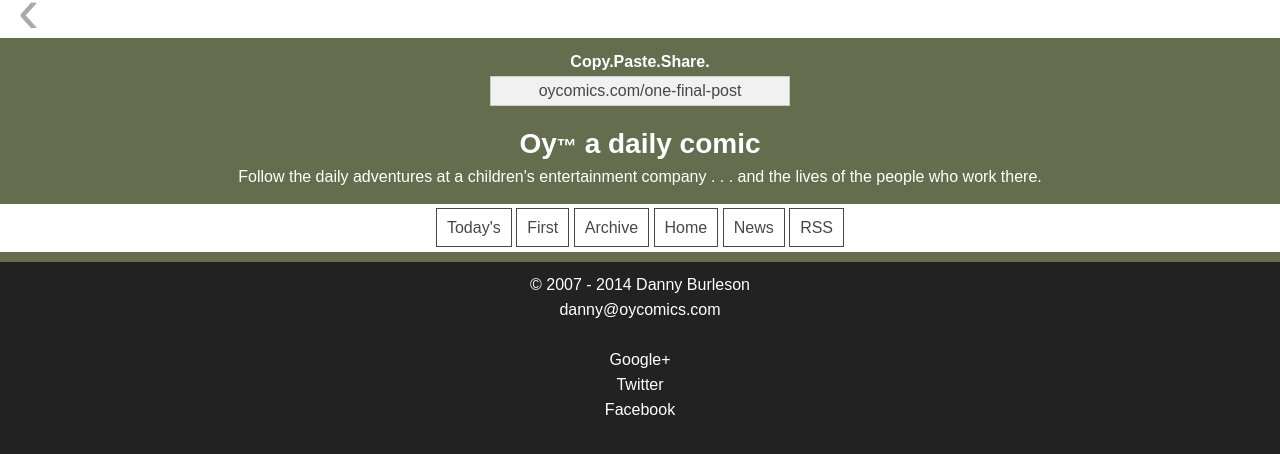
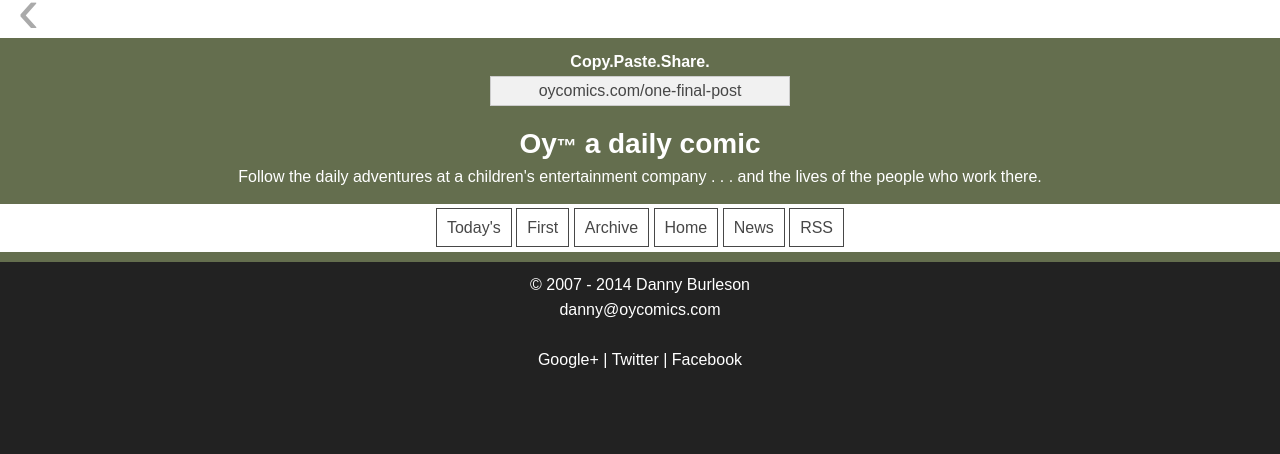
Before and after one commit to oycomics/oycomics.github.io, a Jekyll site: the page built from index.html, in a window 1280 px wide. Shown: the top 454 px of the page. Built offline with Jekyll 4.4.1, drawn with Linux system fonts in a browser that asks for light colours; Markdown is read by kramdown in place of the engine named in the settings; the list of posts is cut into pages by our own code.

Commit message:
Update footer.html

```diff
--- a/_includes/footer.html
+++ b/_includes/footer.html
@@ -1,6 +1,6 @@
 <div class="footer">
 	<a href="mailto:danny@oycomics.com" class="copyright">&copy; 2007 - {{ site.time | date: "%Y" }} Danny Burleson<br>danny@oycomics.com</a><br>
-	<a class="footer_nav_item googleplus" href="https://plus.google.com/+Oycomics" target="_blank">Google+</a><br>
-	<a class="footer_nav_item twitter" href="https://twitter.com/oycomics" target="_blank">Twitter</a><br>
+	<a class="footer_nav_item googleplus" href="https://plus.google.com/+Oycomics" target="_blank">Google+</a> |
+	<a class="footer_nav_item twitter" href="https://twitter.com/oycomics" target="_blank">Twitter</a> |
 	<a class="footer_nav_item facebook" href="https://www.facebook.com/oycomics" target="_blank">Facebook</a>
 </div>
```
